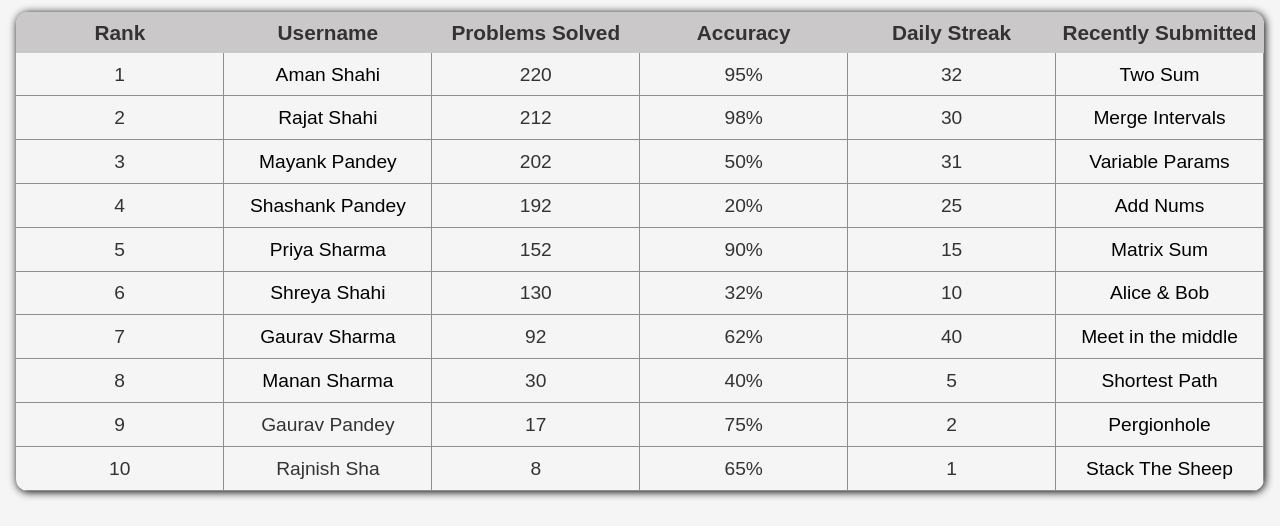
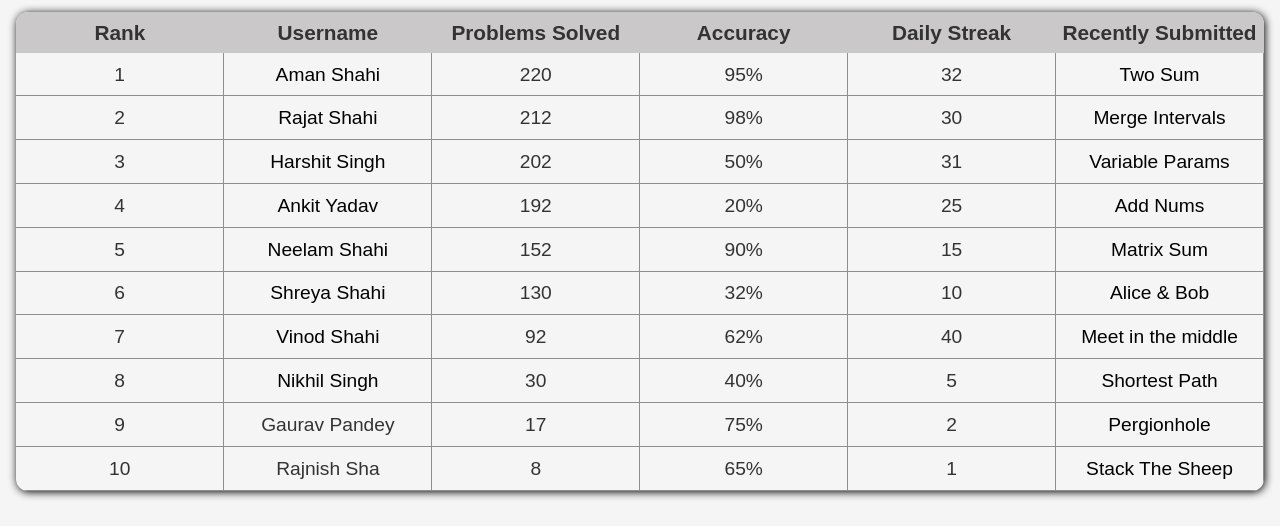
Before and after one commit to aman-shahi-dev/algohub, a plain HTML site: page leaderboard.html in a window 1280 px wide. Shown: the part 145-671 px from the top of the page. Drawn offline with nearby package versions, Linux system fonts and the light colour scheme.

Commit message:
uodated leaderboard details and box shadow of problems section

```diff
--- a/css/problems.css
+++ b/css/problems.css
@@ -176,6 +176,7 @@ button:focus{
     flex-direction: column;
     padding: 0.5;
     gap: 0.5rem;
+    box-shadow: 1px 1px 8px black;
 }
 
 .topicFilter{
@@ -189,6 +190,7 @@ button:focus{
     flex-direction: column;
     padding: 0.5;
     gap: 0.6rem;
+    box-shadow: 1px 1px 8px black;
 }
 
 .input{
--- a/leaderboard.html
+++ b/leaderboard.html
@@ -60,7 +60,7 @@
                     </tr>
                     <tr>
                         <td>3</td>
-                        <td><a href="">Mayank Pandey</a></td>
+                        <td><a href="">Harshit Singh</a></td>
                         <td>202</td>
                         <td>50%</td>
                         <td>31</td>
@@ -68,7 +68,7 @@
                     </tr>
                     <tr>
                         <td>4</td>
-                        <td><a href="">Shashank Pandey</a></td>
+                        <td><a href="">Ankit Yadav</a></td>
                         <td>192</td>
                         <td>20%</td>
                         <td>25</td>
@@ -76,7 +76,7 @@
                     </tr>
                     <tr>
                         <td>5</td>
-                        <td><a href="">Priya Sharma</a></td>
+                        <td><a href="">Neelam Shahi</a></td>
                         <td>152</td>
                         <td>90%</td>
                         <td>15</td>
@@ -92,7 +92,7 @@
                     </tr>
                     <tr>
                         <td>7</td>
-                        <td><a href="">Gaurav Sharma</a></td>
+                        <td><a href="">Vinod Shahi</a></td>
                         <td>92</td>
                         <td>62%</td>
                         <td>40</td>
@@ -100,7 +100,7 @@
                     </tr>
                     <tr>
                         <td>8</td>
-                        <td><a href="">Manan Sharma</a></td>
+                        <td><a href="">Nikhil Singh</a></td>
                         <td>30</td>
                         <td>40%</td>
                         <td>5</td>
```
